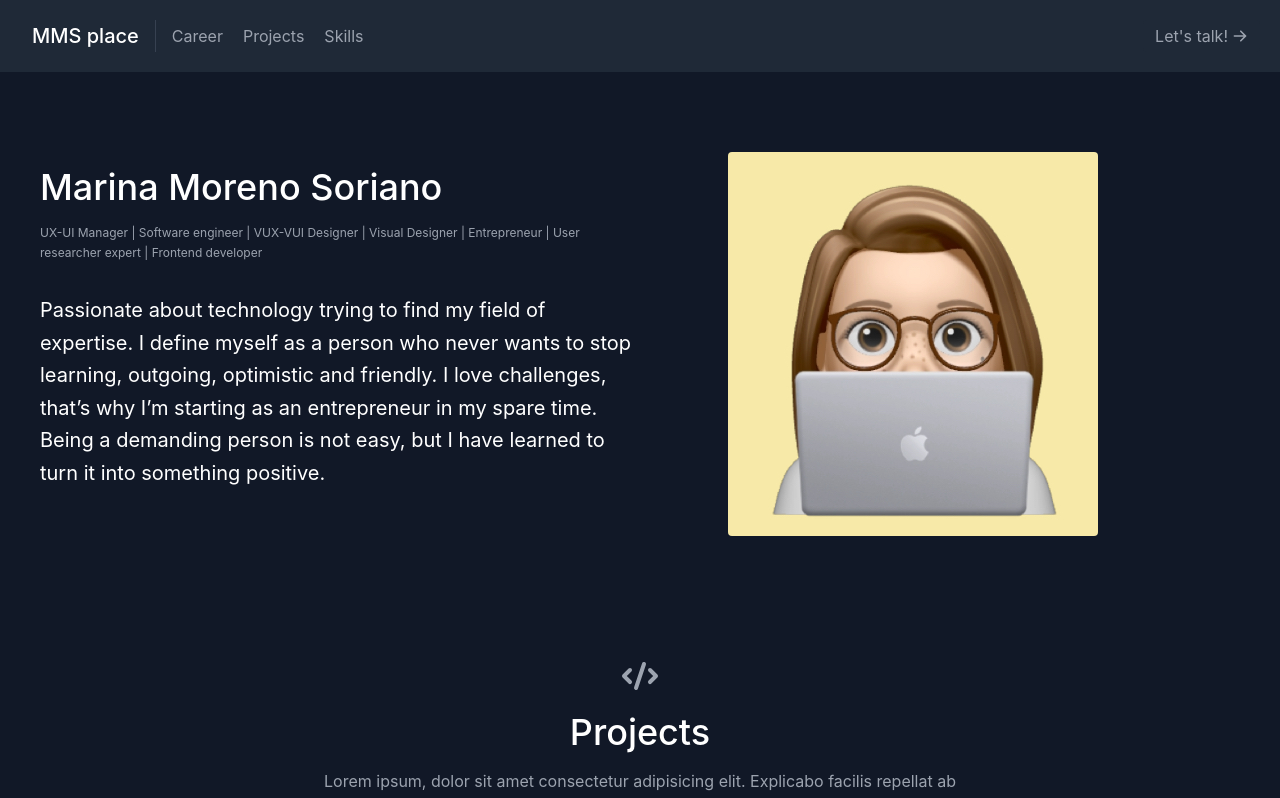
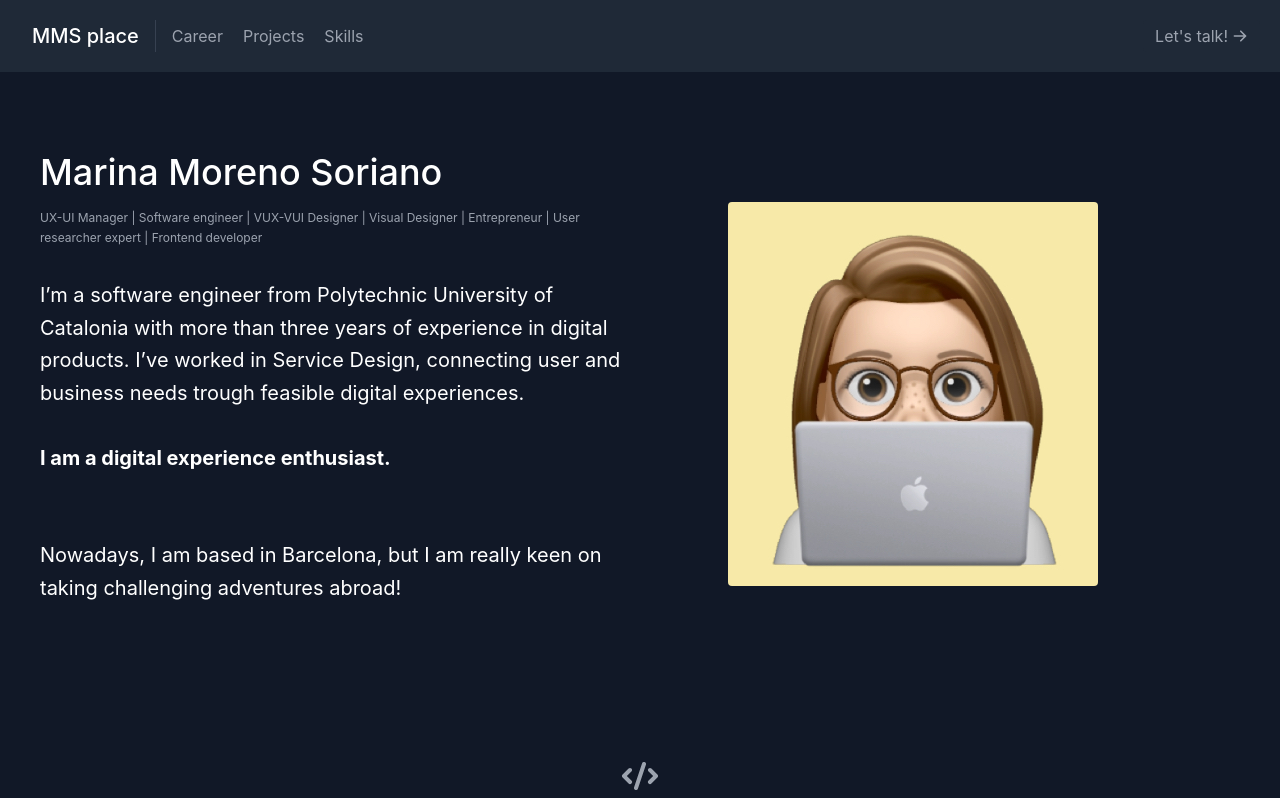
Before and after one commit to 3marinams/mmsplace, a React (Create React App) app: page / in a window 1280 px wide. Shown: the top 798 px of the page. Built offline with nearby package versions, Linux system fonts and the light colour scheme.

Commit message:
MMs place web name

```diff
--- a/public/index.html
+++ b/public/index.html
@@ -24,10 +24,10 @@
       work correctly both with client-side routing and a non-root public URL.
       Learn how to configure a non-root public URL by running `npm run build`.
     -->
-    <title>React App</title>
+    <title>MMS place</title>
   </head>
   <body>
-    <noscript>You need to enable JavaScript to run this app.</noscript>
+    <!-- <noscript>You need to enable JavaScript to run this app.</noscript> -->
     <div id="root"></div>
     <!--
       This HTML file is a template.
--- a/src/components/About.js
+++ b/src/components/About.js
@@ -16,9 +16,13 @@ function About() {
                     </p>
                     {/* <br className="hidden lg:inline-block" /> */}
                     <p className="mb-8 leading-relaxed text-xl text-white">
-                        Passionate about technology trying to find my field of expertise. I define myself as a person who never wants to stop learning, outgoing, optimistic and friendly. I love challenges, that’s why I’m starting as an entrepreneur in my spare time.
-                        <br className="hidden lg:inline-block" />
-                        Being a demanding person is not easy, but I have learned to turn it into something positive.
+                    I’m a software engineer from Polytechnic University of Catalonia with more than three years of experience in digital products. I’ve worked in Service Design, connecting user and business needs trough feasible digital experiences.
+                    <br  />
+                    <br />
+                    <h4 className="font-bold">I am a digital experience enthusiast.</h4>
+                    <br className="hidden lg:inline-block" />
+                    <br className="hidden lg:inline-block" />
+                    Nowadays, I am based in Barcelona, but I am really keen on  taking challenging adventures abroad!                        <br className="hidden lg:inline-block" />
                     </p>
                     {/* <div className="flex justify-center">
                         <a
```
Also changed, not shown: public/logoMMS.png (added), public/manifest.json.
